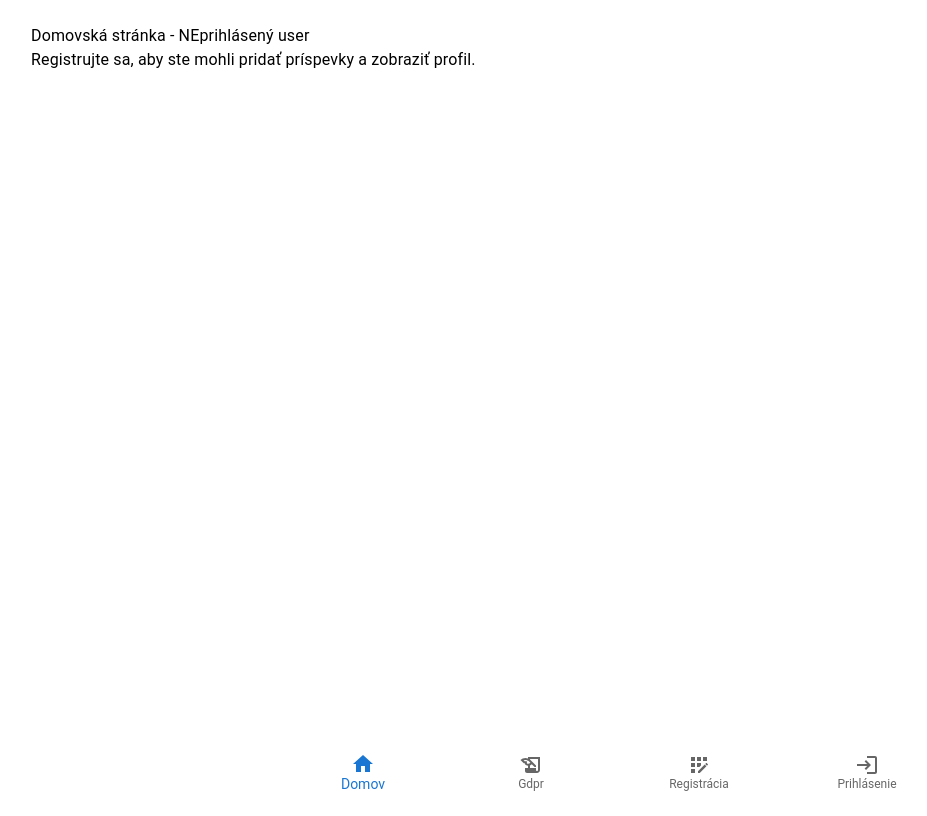
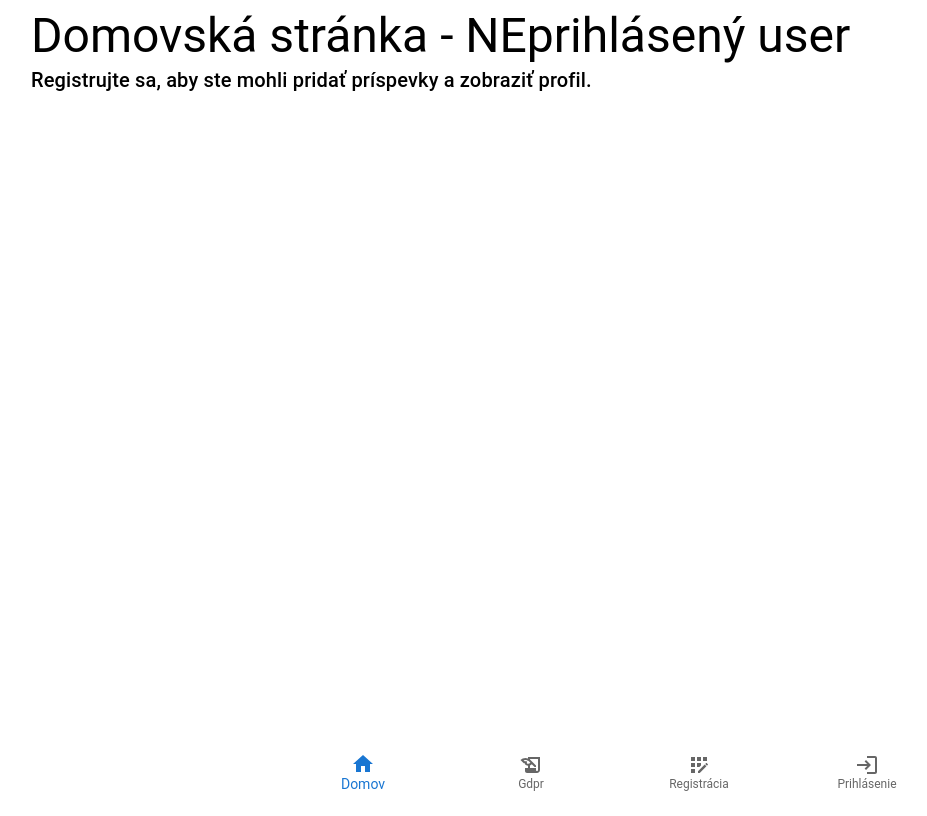
Before and after one commit to modrako/Zostygram, a Next.js app: page / in a window 1280 px wide. Shown: the whole page, without its empty margins (33-960 px from the left). Built offline with nearby package versions, Linux system fonts and the light colour scheme; no server answers.

Commit message:
Catchingup1

```diff
--- a/src/app/(home)/page.tsx
+++ b/src/app/(home)/page.tsx
@@ -1,10 +1,11 @@
-// src/app/page.tsx
+// src/app/(home)/page.tsx
 
 
+import { redirect } from "next/navigation";
 import { getServerSession } from "next-auth";
 import { authOptions } from "../api/auth/[...nextauth]/authOptions";
-import AuthHomeView from "@/sections/AuthHomeView";
-import NonAuthHomeView from "@/sections/NonAuthHomeView";
+import Typography from "@mui/material/Typography";
+import Container from "@mui/material/Container";
 
 export const metadata = { title: "Domov | ZoškaSnap" };
 
@@ -12,6 +13,16 @@ export default async function HomePage() {
   // Fetch session on the server
   const session = await getServerSession(authOptions);
 
-  // Conditionally render authenticated or non-authenticated home view
-  return session ? <AuthHomeView session={session} /> : <NonAuthHomeView />;
+  if (session) {
+    // Redirect authenticated users to the feed page
+    redirect("/prispevok");
+  }
+
+  // Show the unauthenticated home view for non-authenticated users
+  return (
+    <Container>
+      <Typography variant='h3'> Domovská stránka - NEprihlásený user </Typography>
+      <Typography variant='h6'> Registrujte sa, aby ste mohli pridať príspevky a zobraziť profil. </Typography>
+    </Container>
+  );
 }
```
